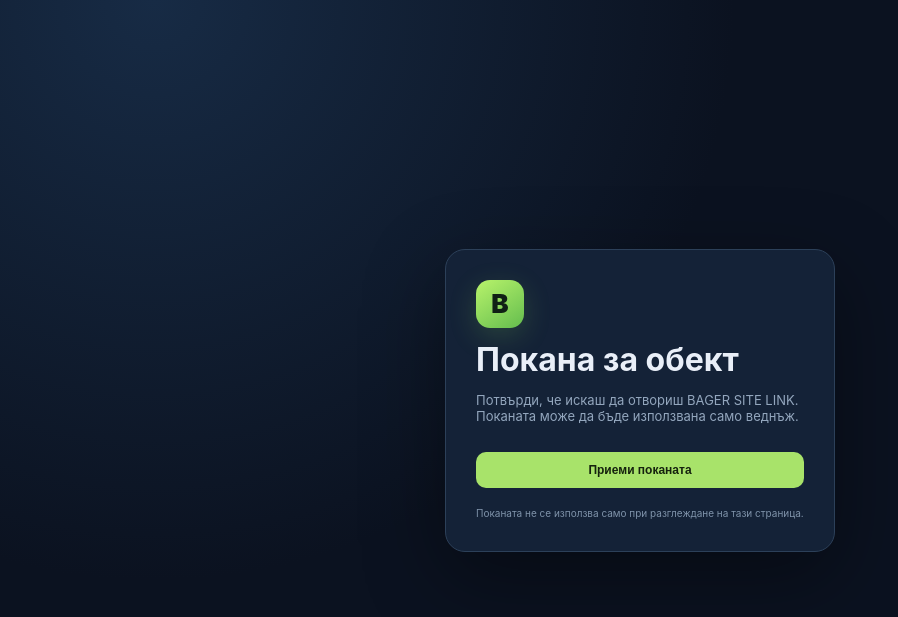
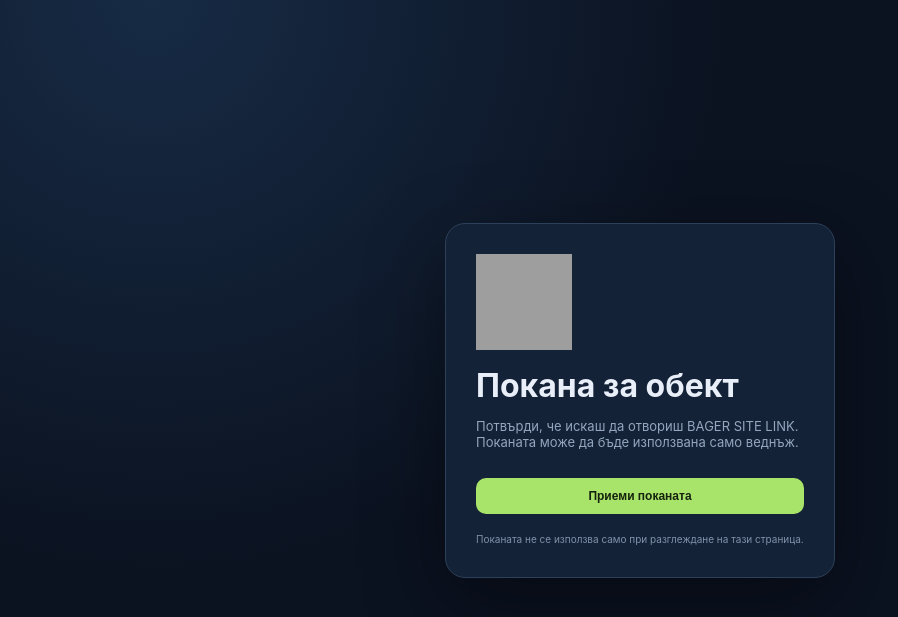
Before and after one commit to KirilTSV/bager-site-link, a FastAPI app: template templates/join.html in a window 1280 px wide. Shown: the top 617 px of the page, without its empty margins (0-898 px from the left). Run offline with FastAPI, Linux system fonts and the light colour scheme; the template is opened without the code that fills it: most values are stand-ins (such as "Sample title", 1, 10 or a date in 2020); grey boxes are pictures that could not be loaded.

Commit message:
Display approved brand logo on templates/join.html

```diff
--- a/templates/join.html
+++ b/templates/join.html
@@ -1 +1 @@
-<!doctype html><html lang="bg"><head><meta charset="utf-8"><meta name="viewport" content="width=device-width,initial-scale=1"><meta name="referrer" content="no-referrer"><meta name="robots" content="noindex,nofollow"><title>BAGER SITE LINK — Покана</title><link rel="stylesheet" href="/static/app.css"></head><body class="login-bg"><main class="login-card"><div class="brand-mark">B</div><h1>Покана за обект</h1><p>Потвърди, че искаш да отвориш BAGER SITE LINK. Поканата може да бъде използвана само веднъж.</p><form method="post" action="/join/{{ token }}"><button class="primary full" type="submit">Приеми поканата</button></form><div class="footnote">Поканата не се използва само при разглеждане на тази страница.</div></main></body></html>
+<!doctype html><html lang="bg"><head><meta charset="utf-8"><meta name="viewport" content="width=device-width,initial-scale=1"><meta name="referrer" content="no-referrer"><meta name="robots" content="noindex,nofollow"><title>BAGER SITE LINK — Покана</title><link rel="stylesheet" href="/static/app.css"></head><body class="login-bg"><main class="login-card"><img class="brand-logo login-logo" src="/static/bager-site-link-logo.svg" alt="BAGER SITE LINK" width="96" height="96"><h1>Покана за обект</h1><p>Потвърди, че искаш да отвориш BAGER SITE LINK. Поканата може да бъде използвана само веднъж.</p><form method="post" action="/join/{{ token }}"><button class="primary full" type="submit">Приеми поканата</button></form><div class="footnote">Поканата не се използва само при разглеждане на тази страница.</div></main></body></html>
```
